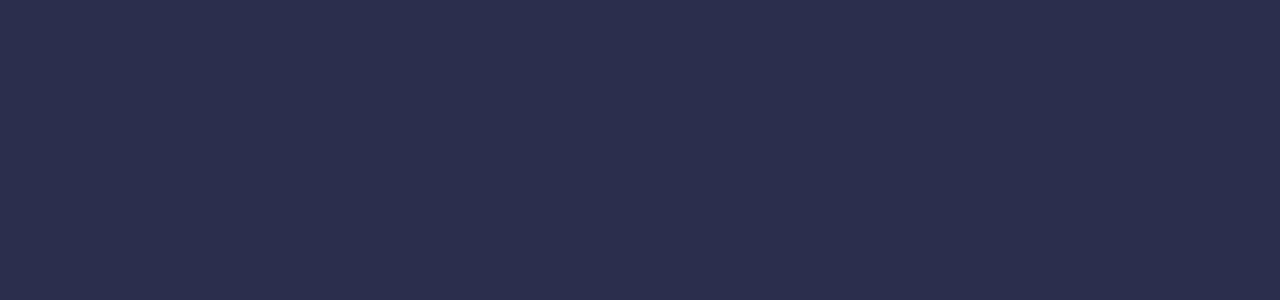
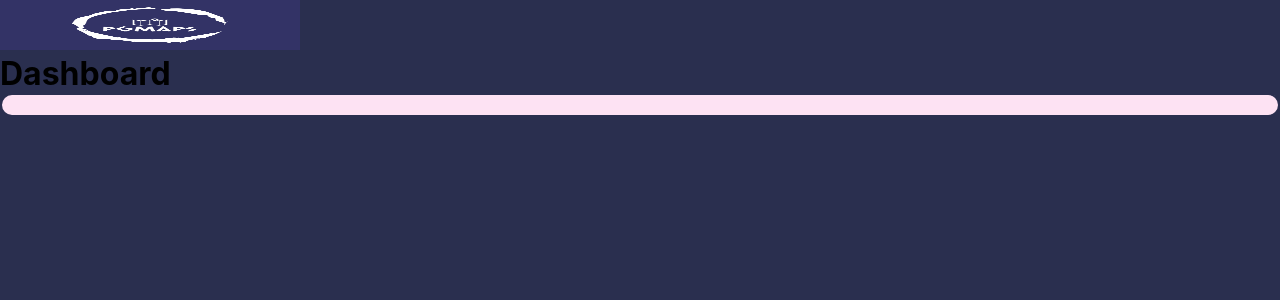
Before and after one commit to elzzbeth04/PGMAPS, a React (Create React App) app: page /dashboard in a window 1280 px wide. Before the commit this address had no page. Shown: the top 300 px of the page. Built offline with nearby package versions, Linux system fonts and the light colour scheme.

Commit message:
new commit

```diff
--- a/src/App.js
+++ b/src/App.js
@@ -23,12 +23,14 @@ import './App.css';
 import Login from './pages/login/Login';
 import { BrowserRouter,Routes,Route} from 'react-router-dom';
 import Dashboard from'./pages/dashboard/Dashboard';
+
 function App() {
   return (
     <BrowserRouter>
     <Routes>
       <Route path="/" element={<Hero/>} />
       <Route path='/login' element ={<Login/>} />
+      <Route path='/dashboard' element={<Dashboard />} />
     </Routes>
 
 
--- a/src/pages/dashboard/Dashboard.css
+++ b/src/pages/dashboard/Dashboard.css
@@ -0,0 +1,16 @@
+.Dashboard{
+    background-color: #2A2F4F;
+}
+
+.navbar{
+    display:flex;
+    justify-content: space-between;
+    flex-direction: row;
+    height: 81px;
+    width: 100%;
+}
+ .nav-left img{
+    height: 41px;
+    width:251px;
+
+}
--- a/src/pages/dashboard/Dashboard.jsx
+++ b/src/pages/dashboard/Dashboard.jsx
@@ -0,0 +1,63 @@
+import React from 'react'
+import images from  "../../images/logo.png"
+export default function Dashboard() {
+    return(
+    <div className="Dashboard">
+        <div className="navbar">
+            <div className="nav-left">
+             <img src={images} alt=""></img>
+
+            </div>
+            <div className="nav-centre">
+            <h1>Dashboard</h1>
+            </div>
+            <div className="nav-right">
+                <div className="name">
+
+                </div>
+                <div className= "photo">
+
+                </div>
+            </div>
+        </div>
+
+       <div className="card">
+
+          <div className="left">
+
+
+          </div>
+
+          <div className="right">
+
+
+          </div>
+
+
+          <div className="centre">
+
+
+           </div>
+
+
+
+
+
+
+       </div>
+
+
+
+
+
+
+
+
+
+
+
+
+    </div>
+
+    )
+}
--- a/src/pages/login/Login.jsx
+++ b/src/pages/login/Login.jsx
@@ -1,12 +1,17 @@
 import React from "react";
 import "./login.css";
-
 import { getAuth, signInWithPopup, GoogleAuthProvider } from "firebase/auth";
 import  {app} from "../../firebase";
+import { useNavigate } from "react-router-dom";
+
 
 export default function Login() {
   const provider = new GoogleAuthProvider();
   const auth = getAuth(app);
+
+
+  const navigate = useNavigate();
+
 async function handleSignIn() {
   signInWithPopup(auth, provider)
   .then((result) => {
@@ -15,7 +20,8 @@ async function handleSignIn() {
     const token = credential.accessToken;
     // The signed-in user info.
     const user = result.user;
-    console.log(user)
+    console.log(user.displayName)
+    navigate("/dashboard")
     // IdP data available using getAdditionalUserInfo(result)
     // ...
   }).catch((error) => {
```
Also changed, not shown: src/images/logo.png (added).
